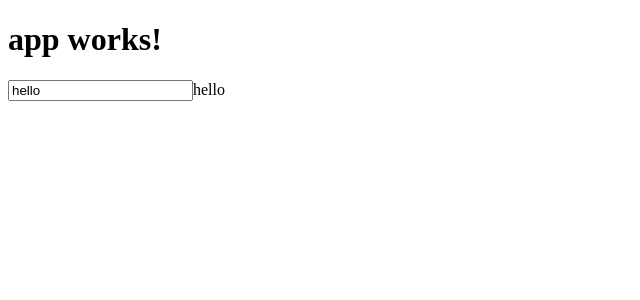
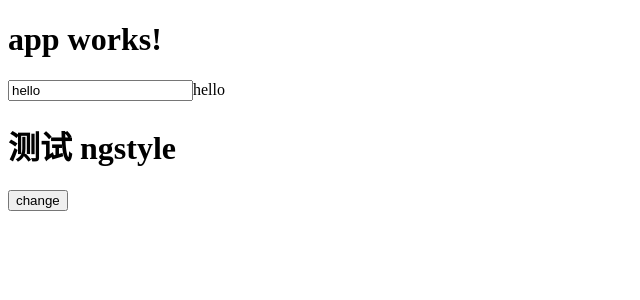
Before and after one commit to lxy4java/learnA, an Angular app: page / in a window 1280 px wide. Shown: the top 300 px of the page, without its empty margins (0-640 px from the left). Built offline with nearby package versions, Linux system fonts and the light colour scheme.

Commit message:
- - 测试 ngstyle

```diff
--- /dev/null
+++ b/src/app/hello/hello.component.html
@@ -0,0 +1,5 @@
+<input type ="text" [(ngModel)]="title"><span>{{title}}</span>
+
+<h1><span [ngStyle]='show'> 测试 ngstyle</span></h1>
+
+<button (click)='change()'>change</button>
--- a/src/app/hello/hello.component.ts
+++ b/src/app/hello/hello.component.ts
@@ -3,12 +3,30 @@ import { Component, OnInit } from '@angular/core';
 /***用cli 创建 component , 这里代码简单没用 模版  */
 @Component({
     selector: 'hello',
-    template: '<input type ="text" [(ngModel)]="title"><span>{{title}}</span>'
+    templateUrl: 'hello.component.html'
 })
 export class HelloComponent implements OnInit {
 
     title='hello';
     constructor() { }
-
+    dsp='inline';
+    show={
+        'display':this.dsp
+    }
     ngOnInit() { }
+    change(){
+        if(this.dsp==='inline'){
+            this.dsp='none';
+            this.show={
+                'display': 'none'
+            }
+        }else{
+            this.dsp='inline'
+            this.show={
+                'display': 'inline'
+            }
+        }
+        console.log(this.dsp)
+        console.log(this.show)
+    }
 }
```
